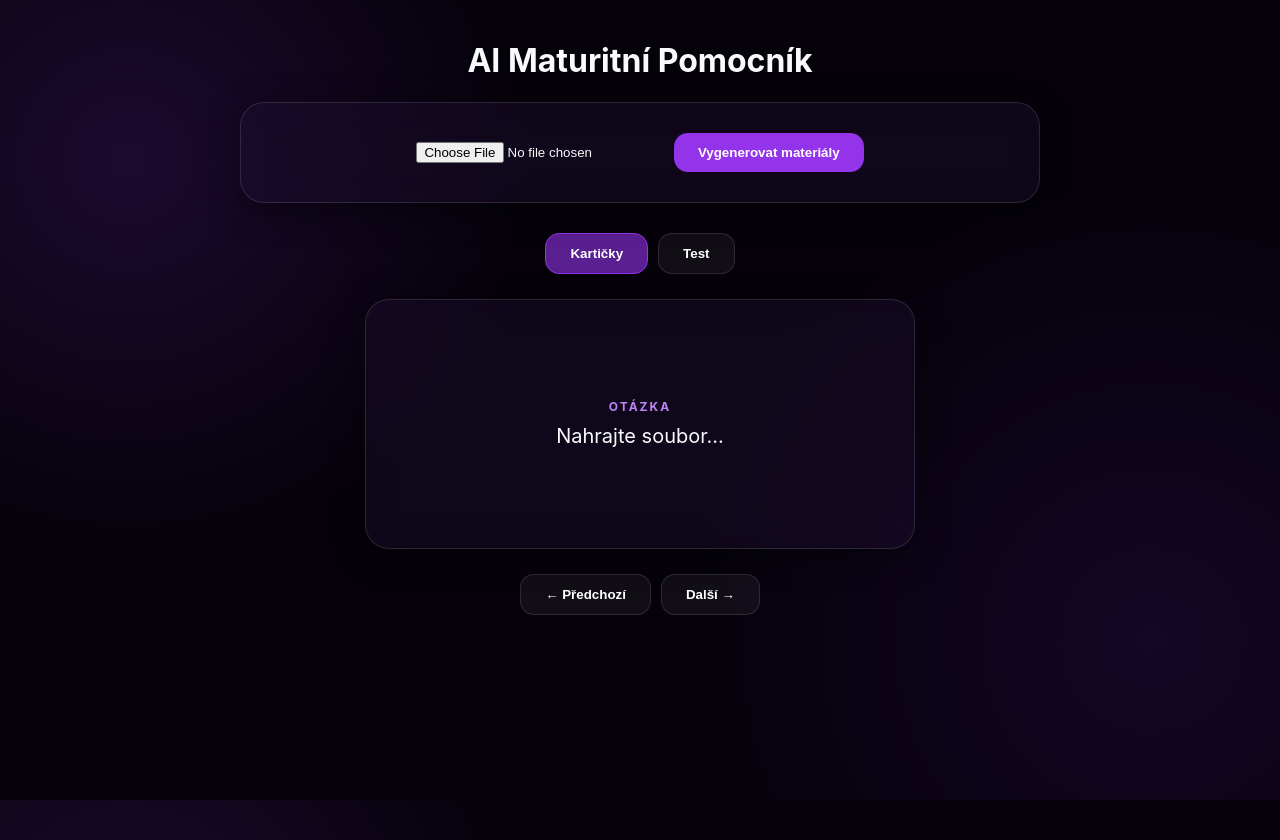
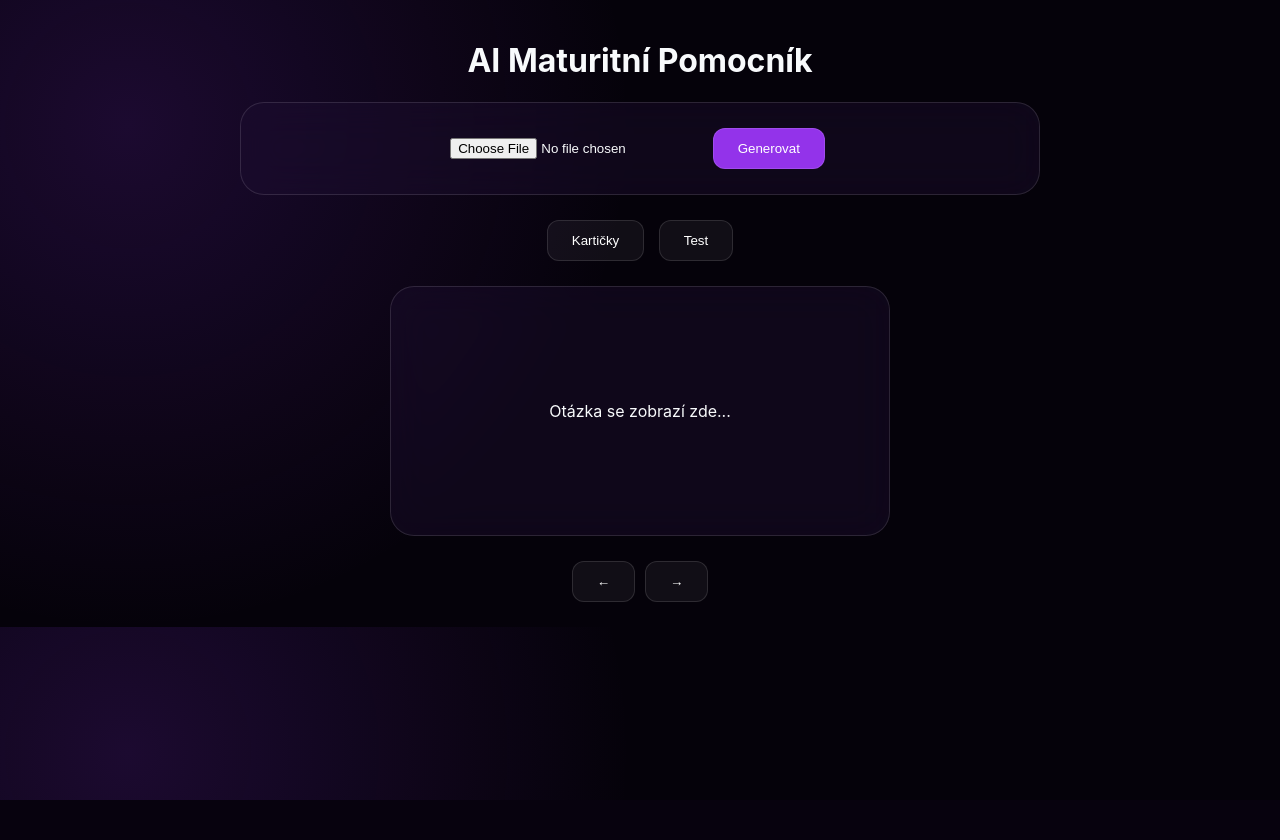
Before and after one commit to atakarawlikiv/flash, a Flask app: page / in a window 1280 px wide. After the commit the page ends 800 px from the top, so only its background shows below. Run offline with Flask 3, Linux system fonts and the light colour scheme.

Commit message:
Add files via upload

````diff
--- a/app.py
+++ b/app.py
@@ -2,12 +2,31 @@ import os
 import requests
 import fitz  # PyMuPDF
 from flask import Flask, request, render_template, jsonify
+from flask_sqlalchemy import SQLAlchemy
+from datetime import datetime
 
 app = Flask(__name__)
 
-# DOPORUČENÍ: V produkci klíč schovej do proměnné prostředí
-AUTH_KEY = "sk-0MlocXvcIJNS9usp-OlaAg"
-OPENAI_BASE_URL = os.environ.get("OPENAI_BASE_URL", "[https://kurim.ithope.eu/v1](https://kurim.ithope.eu/v1)")
+# --- NASTAVENÍ DATABÁZE ---
+app.config['SQLALCHEMY_DATABASE_URI'] = os.environ.get("DATABASE_URL", "sqlite:///test.db")
+app.config['SQLALCHEMY_TRACK_MODIFICATIONS'] = False
+db = SQLAlchemy(app)
+
+# --- MODEL DATABÁZE ---
+class UserSession(db.Model):
+    id = db.Column(db.Integer, primary_key=True)
+    ip_address = db.Column(db.String(50))
+    filename = db.Column(db.String(255))
+    score = db.Column(db.Integer)
+    total_questions = db.Column(db.Integer)
+    created_at = db.Column(db.DateTime, default=datetime.utcnow)
+
+with app.app_context():
+    db.create_all()
+
+# Načtení klíče z proměnných prostředí (bezpečné)
+AUTH_KEY = os.environ.get("AUTH_KEY")
+OPENAI_BASE_URL = os.environ.get("OPENAI_BASE_URL", "https://kurim.ithope.eu/v1")
 
 @app.route("/")
 def index():
@@ -15,12 +34,10 @@ def index():
 
 @app.route("/upload", methods=["POST"])
 def upload():
-    if request.headers.get("x-api-key") != AUTH_KEY:
-        return jsonify({"error": "Unauthorized"}), 401
-
+    # Frontend už klíč neposílá, komunikace probíhá mezi tvým serverem a AI
     file = request.files.get("file")
-    if not file:
-        return jsonify({"error": "Chybí soubor"}), 400
+    if not file or not AUTH_KEY:
+        return jsonify({"error": "Chybí soubor nebo konfigurace"}), 400
 
     content = ""
     try:
@@ -34,13 +51,11 @@ def upload():
     except Exception as e:
         return jsonify({"error": f"Chyba zpracování: {e}"}), 400
 
-    # Čistý prompt pro stabilní JSON
     prompt = f"""Z textu vytvoř přesně 10 kartiček a 10 testových otázek.
-    Výstup musí být POUZE validní JSON bez doprovodného textu.
-    Struktura:
+    Výstup musí být POUZE validní JSON.
     {{
       "flashcards": [{{"q": "otázka", "a": "odpověď"}}],
-      "quiz": [{{"q": "otázka", "options": ["volba1", "volba2", "volba3", "volba4"], "correct": "přesná_textová_shoda_volby"}}]
+      "quiz": [{{"q": "otázka", "options": ["A", "B", "C", "D"], "correct": "správná_možnost"}}]
     }}
     Text: {content[:3800]}"""
 
@@ -49,26 +64,30 @@ def upload():
         payload = {
             "model": "gemma3:27b",
             "messages": [
-                {"role": "system", "content": "Jsi JSON generátor. Odpovídáš pouze ve formátu JSON."},
+                {"role": "system", "content": "Jsi JSON generátor."},
                 {"role": "user", "content": prompt}
             ],
             "temperature": 0.1
         }
-        headers = {
-            "Authorization": f"Bearer {AUTH_KEY}",
-            "Content-Type": "application/json"
-        }
-
-        res = requests.post(url, json=payload, headers=headers, timeout=120)
-        res_data = res.json()
-
-        # Ošetření výstupu (odstranění ```json a dalších nečistot)
-        raw_content = res_data["choices"][0]["message"]["content"]
+        res = requests.post(url, json=payload, headers={"Authorization": f"Bearer {AUTH_KEY}"}, timeout=120)
+        raw_content = res.json()["choices"][0]["message"]["content"]
         clean_json = raw_content.replace("```json", "").replace("```", "").strip()
-
         return jsonify({"result": clean_json})
     except Exception as e:
         return jsonify({"error": str(e)}), 500
 
+@app.route("/save_score", methods=["POST"])
+def save_score():
+    data = request.json
+    new_record = UserSession(
+        ip_address=request.remote_addr,
+        filename=data.get('filename'),
+        score=data.get('score'),
+        total_questions=data.get('total')
+    )
+    db.session.add(new_record)
+    db.session.commit()
+    return jsonify({"status": "ok"})
+
 if __name__ == "__main__":
     app.run(host="0.0.0.0", port=5000)
--- a/requirements.txt
+++ b/requirements.txt
@@ -1,3 +1,5 @@
 flask
 requests
 pymupdf
+Flask-SQLAlchemy
+psycopg2-binary
--- a/templates/index.html
+++ b/templates/index.html
@@ -8,201 +8,102 @@
         :root {
             --glass-bg: rgba(30, 15, 50, 0.4);
             --glass-border: rgba(255, 255, 255, 0.12);
-            --glass-shadow: 0 8px 32px 0 rgba(0, 0, 0, 0.5);
             --accent-purple: #9333ea;
-            --accent-yellow: #facc15;
             --text-main: #f8fafc;
         }
-
         body {
             margin: 0; padding: 20px; font-family: -apple-system, sans-serif;
-            background-color: #05020a;
-            background-image:
-                radial-gradient(circle at 10% 20%, rgba(120, 40, 200, 0.2), transparent 30%),
-                radial-gradient(circle at 90% 80%, rgba(80, 20, 150, 0.2), transparent 35%);
-            background-attachment: fixed;
-            color: var(--text-main); text-align: center; min-height: 100vh;
+            background: #05020a; color: var(--text-main); text-align: center;
+            background-image: radial-gradient(circle at 10% 20%, rgba(120, 40, 200, 0.2), transparent 40%);
         }
-
         .container { max-width: 800px; margin: 0 auto; }
         .glass-panel {
             background: var(--glass-bg); backdrop-filter: blur(20px); -webkit-backdrop-filter: blur(20px);
-            border: 1px solid var(--glass-border); border-radius: 24px; box-shadow: var(--glass-shadow);
+            border: 1px solid var(--glass-border); border-radius: 24px; padding: 20px;
         }
-
-        .header-box { padding: 30px; margin-bottom: 30px; }
-
-        /* 3D KARTY */
-        .card-container {
-            perspective: 1000px; margin: 25px auto; width: 100%; max-width: 550px; height: 250px; cursor: pointer;
-        }
-        .card-inner {
-            position: relative; width: 100%; height: 100%; text-align: center;
-            transition: transform 0.6s cubic-bezier(0.4, 0, 0.2, 1);
-            transform-style: preserve-3d;
-        }
+        .card-container { perspective: 1000px; margin: 20px auto; width: 100%; max-width: 500px; height: 250px; cursor: pointer; }
+        .card-inner { position: relative; width: 100%; height: 100%; transition: transform 0.6s; transform-style: preserve-3d; }
         .card-container.flipped .card-inner { transform: rotateY(180deg); }
-        .card-front, .card-back {
-            position: absolute; width: 100%; height: 100%; backface-visibility: hidden;
-            display: flex; flex-direction: column; justify-content: center; align-items: center;
-            padding: 30px; box-sizing: border-box; border-radius: 24px; font-size: 20px;
-        }
-        .card-back { transform: rotateY(180deg); border-color: var(--accent-purple); }
-        .flash-label { font-size: 12px; text-transform: uppercase; color: #c084fc; letter-spacing: 2px; margin-bottom: 10px; font-weight: bold; }
-
-        /* TLAČÍTKA */
-        button {
-            padding: 12px 24px; cursor: pointer; background: rgba(255, 255, 255, 0.05); color: white;
-            border: 1px solid var(--glass-border); border-radius: 14px; transition: 0.3s; font-weight: 600;
-        }
-        button:hover { background: rgba(255, 255, 255, 0.15); transform: translateY(-2px); }
-        .nav-btn.active { background: rgba(147, 51, 234, 0.6); border-color: var(--accent-purple); }
-        .btn-purple { background: var(--accent-purple); border: none; }
-        .btn-yellow { color: var(--accent-yellow); border-color: var(--accent-yellow); }
-
-        /* QUIZ */
-        .quiz-item { text-align: left; padding: 25px; margin: 20px 0; }
-        .quiz-option {
-            display: block; padding: 12px; margin: 8px 0; border-radius: 10px;
-            background: rgba(255,255,255,0.03); border: 1px solid transparent; cursor: pointer;
-        }
-        .quiz-correct { border-color: #22c55e; background: rgba(34, 197, 94, 0.1); }
-        .quiz-incorrect { border-color: #ef4444; background: rgba(239, 68, 68, 0.1); }
-
-        #loading { display: none; margin: 20px; animation: pulse 1.5s infinite; color: #d8b4fe; }
+        .card-front, .card-back { position: absolute; width: 100%; height: 100%; backface-visibility: hidden; display: flex; flex-direction: column; justify-content: center; align-items: center; border-radius: 24px; padding: 20px; box-sizing: border-box; }
+        .card-back { transform: rotateY(180deg); border: 1px solid var(--accent-purple); }
+        button { padding: 12px 24px; cursor: pointer; background: rgba(255,255,255,0.05); color: white; border: 1px solid var(--glass-border); border-radius: 12px; transition: 0.3s; margin: 5px; }
+        button:hover { background: rgba(255,255,255,0.15); }
+        .quiz-item { text-align: left; margin: 15px 0; padding: 20px; }
+        .quiz-correct { border-color: #22c55e; background: rgba(34,197,94,0.1); }
+        .quiz-incorrect { border-color: #ef4444; background: rgba(239,68,68,0.1); }
+        #loading { display: none; color: #d8b4fe; animation: pulse 1.5s infinite; }
         @keyframes pulse { 50% { opacity: 0.5; } }
     </style>
 </head>
 <body>
     <div class="container">
         <h1>AI Maturitní Pomocník</h1>
-
-        <div class="glass-panel header-box">
+        <div class="glass-panel">
             <input type="file" id="fileInput" accept=".pdf,.txt">
-            <button class="btn-purple" onclick="uploadFile()">Vygenerovat materiály</button>
-            <p id="loading">Gemma analyzuje text... Může to trvat až minutu.</p>
+            <button onclick="uploadFile()" style="background: var(--accent-purple)">Generovat</button>
+            <p id="loading">Gemma přemýšlí...</p>
         </div>
-
-        <nav style="display: flex; gap: 10px; justify-content: center; margin-bottom: 20px;">
-            <button onclick="showSection('flash')" class="nav-btn active">Kartičky</button>
-            <button onclick="showSection('quiz')" class="nav-btn">Test</button>
+        <nav style="margin: 20px 0;">
+            <button onclick="showSection('flash')">Kartičky</button>
+            <button onclick="showSection('quiz')">Test</button>
         </nav>
-
         <div id="flash" class="section">
             <div class="card-container" onclick="toggleCard()" id="flashCard">
                 <div class="card-inner">
-                    <div class="glass-panel card-front">
-                        <span class="flash-label">Otázka</span>
-                        <div id="qText">Nahrajte soubor...</div>
-                    </div>
-                    <div class="glass-panel card-back">
-                        <span class="flash-label">Odpověď</span>
-                        <div id="aText">...</div>
-                    </div>
+                    <div class="glass-panel card-front"><div>Otázka se zobrazí zde...</div></div>
+                    <div class="glass-panel card-back"><div>Odpověď se zobrazí zde...</div></div>
                 </div>
             </div>
-            <div style="margin-top: 20px; display: flex; gap: 10px; justify-content: center;">
-                <button onclick="prevCard()">← Předchozí</button>
-                <button onclick="nextCard()">Další →</button>
-            </div>
+            <button onclick="prevCard()">←</button><button onclick="nextCard()">→</button>
         </div>
-
         <div id="quiz" class="section" style="display:none">
-            <div id="quizResults" style="display:none; padding: 20px; border-radius: 15px; margin-bottom: 20px; font-weight: bold;"></div>
             <div id="quizBox"></div>
-            <div style="margin-top: 20px; display: flex; gap: 10px; justify-content: center;">
-                <button class="btn-purple" onclick="gradeQuiz()">Vyhodnotit</button>
-                <button class="btn-yellow" onclick="renderQuiz()">Resetovat</button>
-            </div>
+            <button onclick="gradeQuiz()" style="background: var(--accent-purple)">Vyhodnotit</button>
         </div>
     </div>
-
     <script>
-        const API_KEY = "sk-0MlocXvcIJNS9usp-OlaAg";
-        let store = { flashcards: [], quiz: [] };
-        let idx = 0;
-
-        function showSection(id) {
-            document.querySelectorAll('.section').forEach(s => s.style.display = 'none');
-            document.querySelectorAll('.nav-btn').forEach(b => b.classList.remove('active'));
-            document.getElementById(id).style.display = 'block';
-            event.currentTarget.classList.add('active');
-        }
-
+        let store = { flashcards: [], quiz: [] }, idx = 0, currentFile = "";
+        function showSection(id) { document.querySelectorAll('.section').forEach(s => s.style.display = 'none'); document.getElementById(id).style.display = 'block'; }
         async function uploadFile() {
             const file = document.getElementById('fileInput').files[0];
             if(!file) return alert("Vyberte soubor!");
-
+            currentFile = file.name;
             document.getElementById('loading').style.display = "block";
             const fd = new FormData(); fd.append("file", file);
-
             try {
-                const r = await fetch("/upload", {
-                    method: "POST",
-                    headers: {"x-api-key": API_KEY},
-                    body: fd
-                });
+                const r = await fetch("/upload", { method: "POST", body: fd });
                 const res = await r.json();
-                if(res.error) throw new Error(res.error);
-
                 store = JSON.parse(res.result);
-                idx = 0;
-                renderFlash();
-                renderQuiz();
-            } catch(e) {
-                alert("Chyba: " + e.message);
-            } finally {
-                document.getElementById('loading').style.display = "none";
-            }
+                renderFlash(); renderQuiz();
+            } catch(e) { alert("Chyba při generování."); }
+            finally { document.getElementById('loading').style.display = "none"; }
         }
-
         function toggleCard() { document.getElementById("flashCard").classList.toggle('flipped'); }
-
         function renderFlash() {
             if(!store.flashcards.length) return;
+            document.querySelector('.card-front div').innerText = store.flashcards[idx].q;
+            document.querySelector('.card-back div').innerText = store.flashcards[idx].a;
             document.getElementById("flashCard").classList.remove('flipped');
-            setTimeout(() => {
-                document.getElementById("qText").innerText = store.flashcards[idx].q;
-                document.getElementById("aText").innerText = store.flashcards[idx].a;
-            }, 150);
         }
-
         function nextCard() { if(idx < store.flashcards.length-1) { idx++; renderFlash(); } }
         function prevCard() { if(idx > 0) { idx--; renderFlash(); } }
-
         function renderQuiz() {
-            const box = document.getElementById("quizBox");
-            document.getElementById('quizResults').style.display = 'none';
-            box.innerHTML = store.quiz.map((q, i) => `
+            document.getElementById("quizBox").innerHTML = store.quiz.map((q, i) => `
                 <div class="glass-panel quiz-item" id="q${i}">
-                    <p><b>${i+1}. ${q.q}</b></p>
-                    ${q.options.map(o => `
-                        <label class="quiz-option">
-                            <input type="radio" name="q${i}" value="${o}"> ${o}
-                        </label>
-                    `).join('')}
-                </div>
-            `).join('');
+                    <p><b>${q.q}</b></p>
+                    ${q.options.map(o => `<label style="display:block"><input type="radio" name="q${i}" value="${o}"> ${o}</label>`).join('')}
+                </div>`).join('');
         }
-
         function gradeQuiz() {
             let score = 0;
             store.quiz.forEach((q, i) => {
-                const selected = document.querySelector(`input[name="q${i}"]:checked`);
+                const sel = document.querySelector(`input[name="q${i}"]:checked`);
                 const div = document.getElementById(`q${i}`);
-                div.classList.remove('quiz-correct', 'quiz-incorrect');
-
-                if(selected && selected.value === q.correct) {
-                    score++;
-                    div.classList.add('quiz-correct');
-                } else {
-                    div.classList.add('quiz-incorrect');
-                }
+                if(sel && sel.value === q.correct) { score++; div.className = 'glass-panel quiz-item quiz-correct'; }
+                else { div.className = 'glass-panel quiz-item quiz-incorrect'; }
             });
-            const res = document.getElementById('quizResults');
-            res.innerText = `Výsledek: ${score} z ${store.quiz.length}`;
-            res.style.display = 'block';
-            res.style.background = score > 5 ? 'rgba(34, 197, 94, 0.2)' : 'rgba(239, 68, 68, 0.2)';
+            alert(`Tvé skóre: ${score} z ${store.quiz.length}`);
+            fetch('/save_score', { method: 'POST', headers: {'Content-Type': 'application/json'}, body: JSON.stringify({filename: currentFile, score: score, total: store.quiz.length})});
         }
     </script>
 </body>
````
Also changed, not shown: docker-compose.yml (added, +25 -0 lines), 1 other file.
